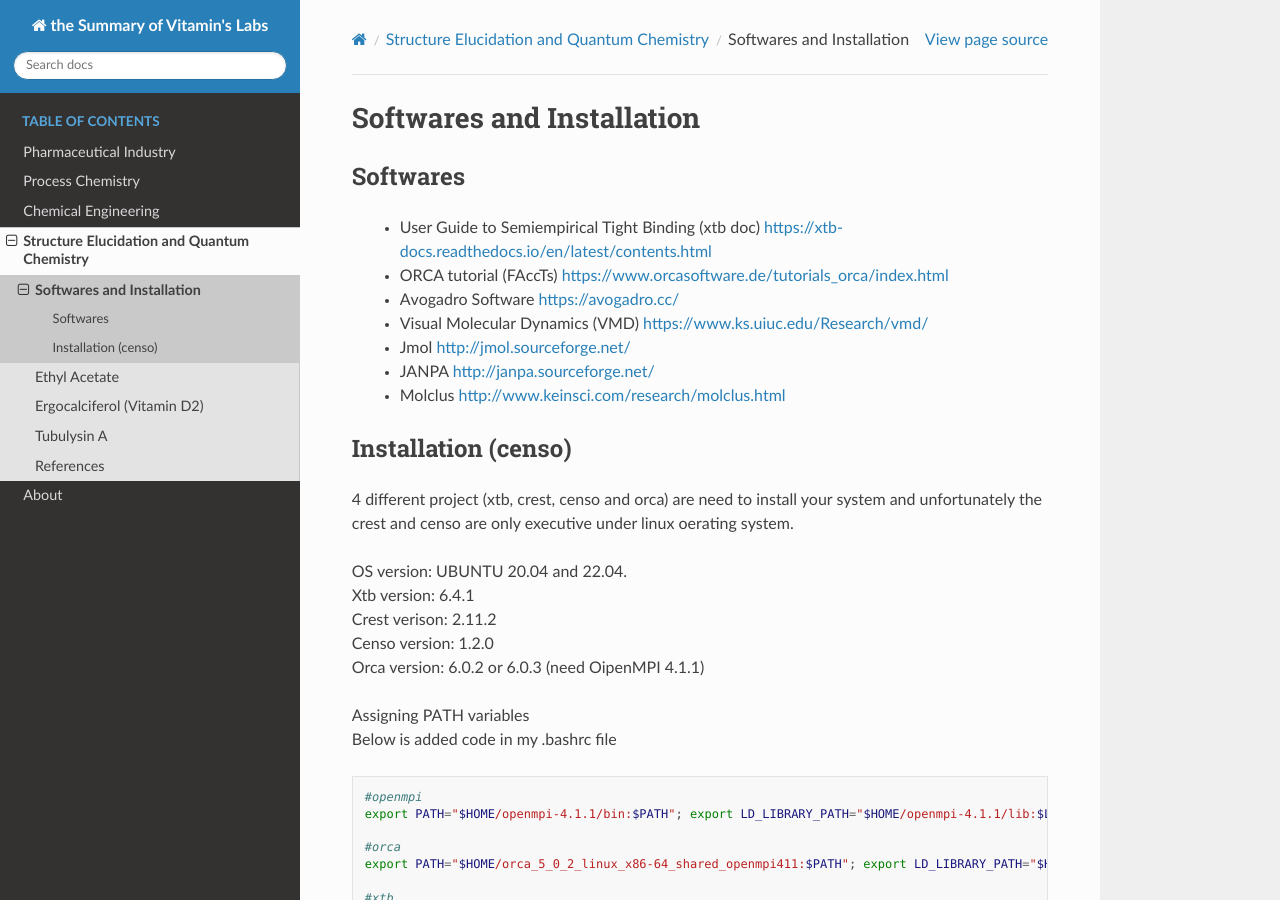
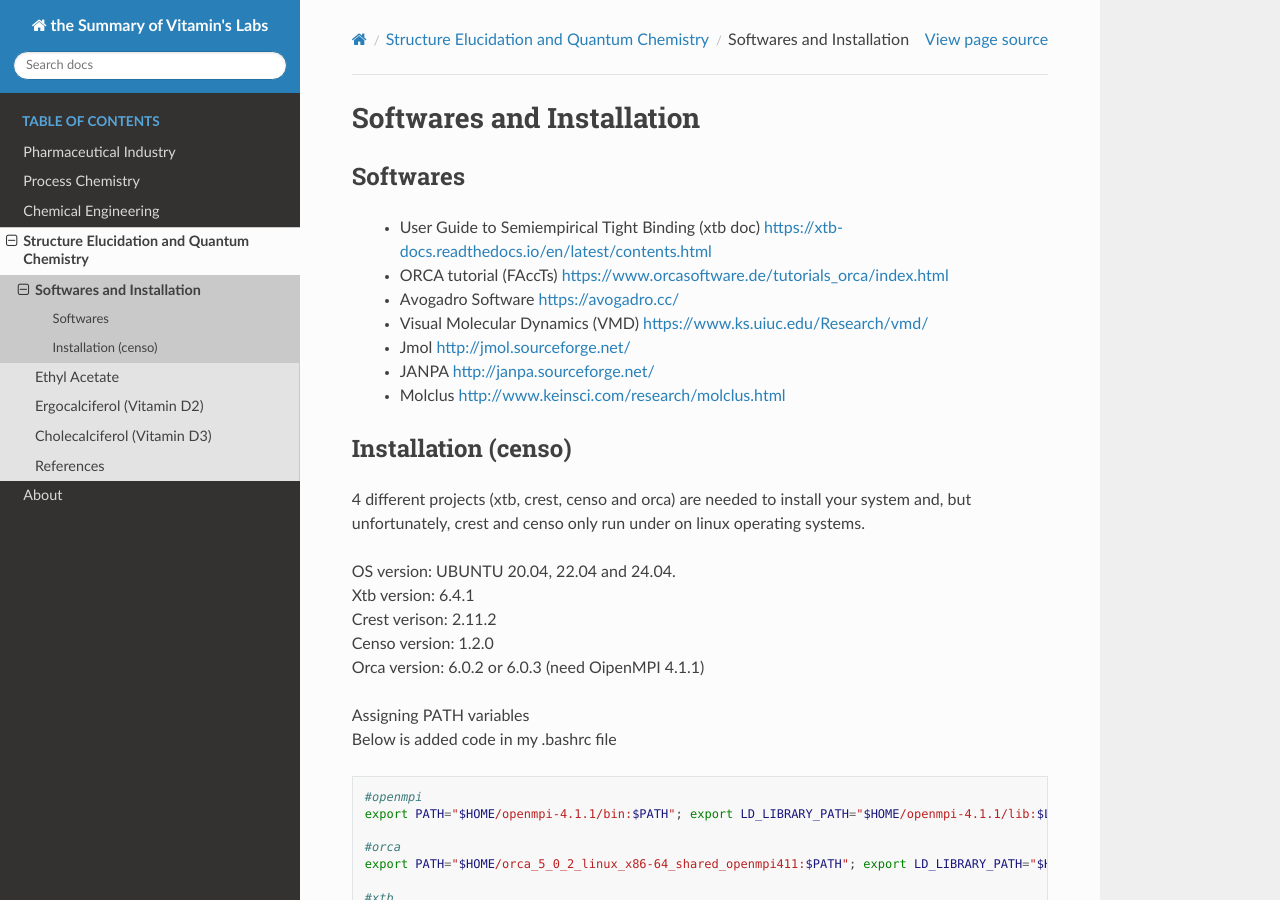
Before and after one commit to vitamincheng/summary, a Sphinx documentation site: the page built from source/CH4/Section28.rst, in a window 1280 px wide and 900 px high. Built offline with Sphinx 7.4.7 and the Read the Docs theme 3.1.0, drawn with Linux system fonts in a browser that asks for light colours.

Commit message:
added Section31 Vitamin D3

```diff
--- a/source/CH4/Section28.rst
+++ b/source/CH4/Section28.rst
@@ -15,9 +15,9 @@ Softwares
 Installation (censo)
 ---------------------------------------------------------------------
 
-| 4 different project (xtb, crest, censo and orca) are need to install your system and unfortunately the crest and censo are only executive under linux oerating system.
+| 4 different projects (xtb, crest, censo and orca) are needed to install your system and, but unfortunately, crest and censo only run under on linux operating systems.
 |
-| OS version: UBUNTU 20.04 and 22.04.
+| OS version: UBUNTU 20.04, 22.04 and 24.04.
 | Xtb version: 6.4.1
 | Crest verison: 2.11.2
 | Censo version: 1.2.0
@@ -25,6 +25,7 @@ Installation (censo)
 
 | Assigning PATH variables
 | Below is added code in my .bashrc file
+
 .. code-block:: bash
 
         #openmpi
@@ -42,6 +43,7 @@ Installation (censo)
         ulimit -s unlimited
 
 | If your can not executive your program, you can symbolic link or copy to your .local/bin/
+
 .. code-block:: bash
 
         cp anmr ~/.local/bin/
--- a/source/CH4/Section31.rst
+++ b/source/CH4/Section31.rst
@@ -1,2 +1,2 @@
-Tubulysin A
+Cholecalciferol (Vitamin D3)
 --------------------------------------------------------------
--- a/source/index.rst
+++ b/source/index.rst
@@ -5,11 +5,6 @@
 
 Welcome to the Summary of Vitamin's labs documentation!
 ===============================================================
-
-|
-| The Summary focuses on the DoE and QbD data from 2000 to now (main Journal OPR&D) after 15 years pharmaceuticl industry.
-| Others information like structure elucidation from quantum mechanical method xtb or orca will be prepared in furture.
-
 
 .. toctree::
    :maxdepth: 2
```
